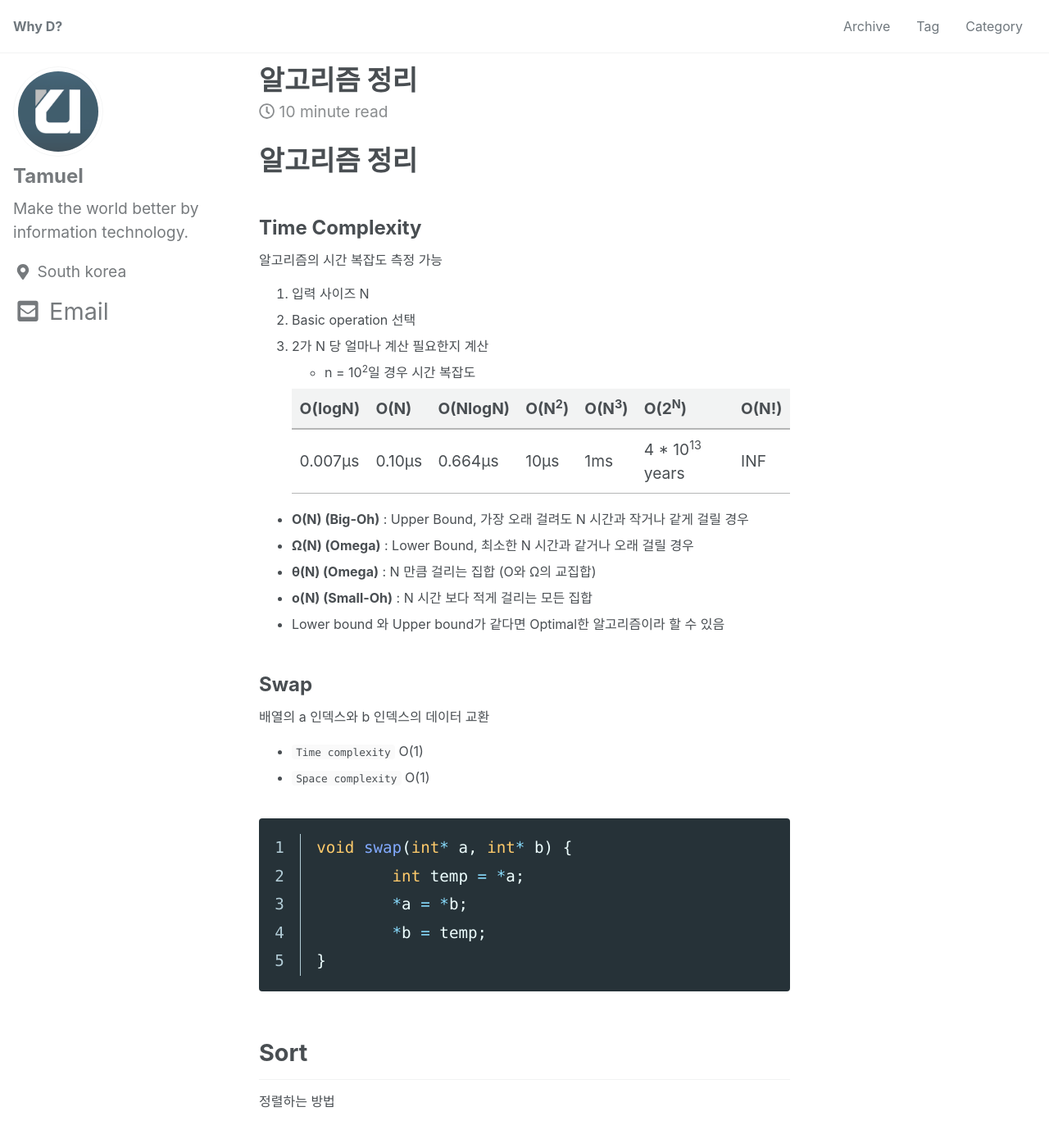
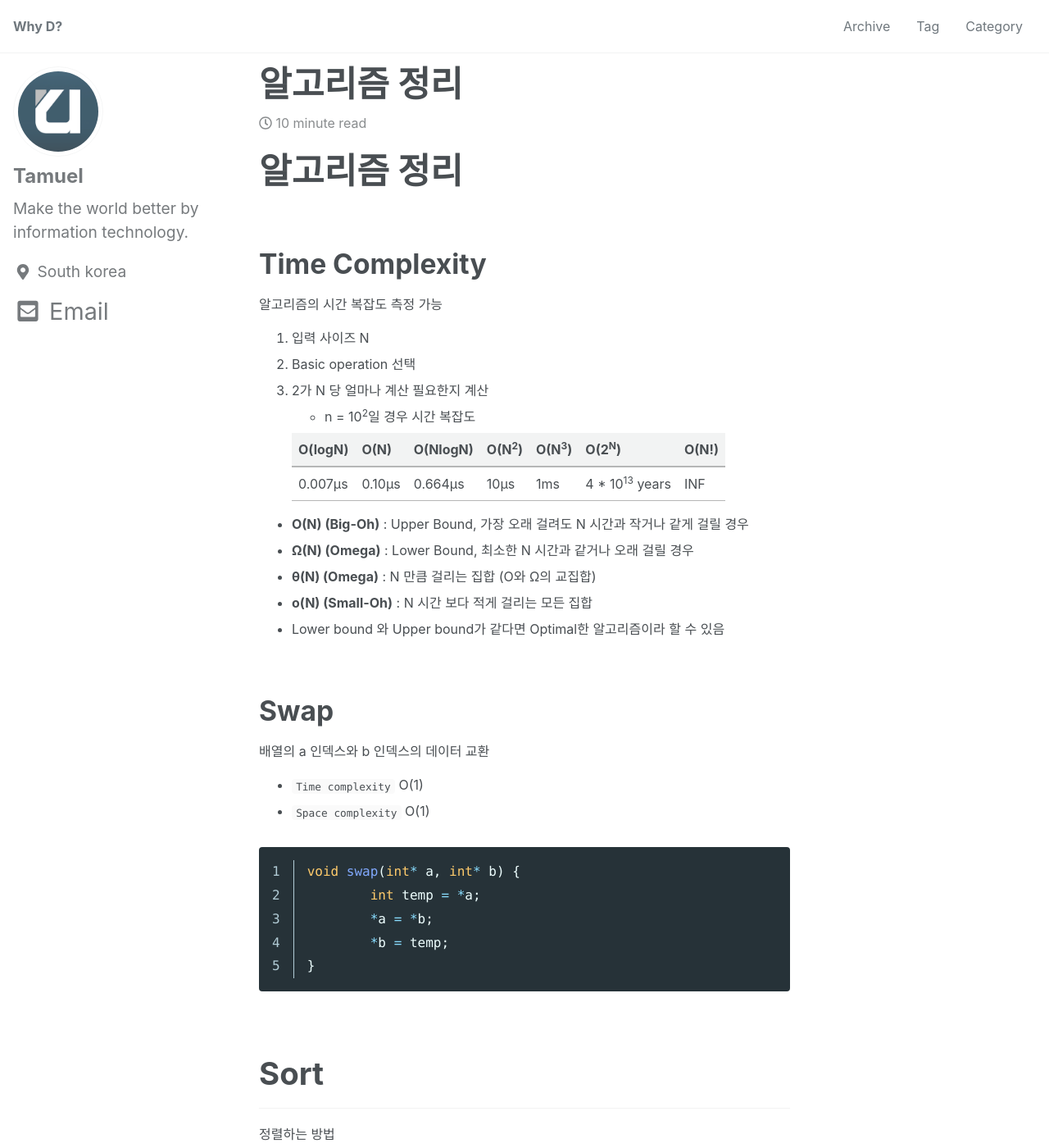
Before and after one commit to Tamuel/tamuel.github.io, a Jekyll site: the page built from _posts/2019-02-26-알고리즘-정리.md, in a window 1280 px wide and 1400 px high. Shown: the whole window at 82% size. Built offline with Jekyll 4.4.1, drawn with Linux system fonts in a browser that asks for light colours; cached includes are drawn as plain includes; some of the changed text lies outside the part shown.

Commit message:
Update blog

```diff
--- a/_sass/minimal-mistakes/_archive.scss
+++ b/_sass/minimal-mistakes/_archive.scss
@@ -65,7 +65,7 @@
 
 .archive__item-excerpt {
   margin-top: 0;
-  font-size: $type-size-6;
+  font-size: $type-size-8;
 
   & + p {
     text-indent: 0;
@@ -202,7 +202,7 @@
 
     @include breakpoint($medium) {
       display: block;
-      font-size: $type-size-6;
+      font-size: $type-size-8;
     }
   }
 
--- a/_sass/minimal-mistakes/_base.scss
+++ b/_sass/minimal-mistakes/_base.scss
@@ -35,23 +35,23 @@ h6 {
 
 h1 {
   margin-top: 0;
+  font-size: $type-size-1;
+}
+
+h2 {
+  font-size: $type-size-2;
+}
+
+h3 {
   font-size: $type-size-3;
 }
 
-h2 {
+h4 {
   font-size: $type-size-4;
 }
 
-h3 {
+h5 {
   font-size: $type-size-5;
-}
-
-h4 {
-  font-size: $type-size-6;
-}
-
-h5 {
-  font-size: $type-size-6;
 }
 
 h6 {
--- a/_sass/minimal-mistakes/_forms.scss
+++ b/_sass/minimal-mistakes/_forms.scss
@@ -63,7 +63,7 @@ label {
   cursor: pointer;
 
   small {
-    font-size: $type-size-6;
+    font-size: $type-size-8;
   }
 
   input,
@@ -379,7 +379,7 @@ select:focus {
   margin-bottom: 20px;
   padding: 8px 20px;
   display: inline-block;
-  font-size: $type-size-6;
+  font-size: $type-size-8;
   background-color: #fff;
   color: #000;
   border-width: 2px !important;
--- a/_sass/minimal-mistakes/_page.scss
+++ b/_sass/minimal-mistakes/_page.scss
@@ -110,11 +110,11 @@
   dd {
     margin-left: 1em;
     font-family: $sans-serif;
-    font-size: $type-size-6;
+    font-size: $type-size-8;
   }
 
   .small {
-    font-size: $type-size-6;
+    font-size: $type-size-8;
   }
 
   /* blockquote citations */
@@ -237,7 +237,7 @@
 
 .page__share-title {
   margin-bottom: 10px;
-  font-size: $type-size-6;
+  font-size: $type-size-8;
   text-transform: uppercase;
 }
 
@@ -249,7 +249,7 @@
   margin-top: 2em;
   color: $muted-text-color;
   font-family: $sans-serif;
-  font-size: $type-size-6;
+  font-size: $type-size-8;
 
   p {
     margin: 0;
@@ -262,7 +262,7 @@
 
 .page__meta-title {
   margin-bottom: 10px;
-  font-size: $type-size-6;
+  font-size: $type-size-8;
   text-transform: uppercase;
 }
 
@@ -379,7 +379,7 @@
   margin-top: 2rem;
   margin-bottom: 10px;
   padding-top: 2rem;
-  font-size: $type-size-6;
+  font-size: $type-size-8;
   border-top: 1px solid $border-color;
   text-transform: uppercase;
 }
@@ -489,7 +489,7 @@
 
 .page__related-title {
   margin-bottom: 10px;
-  font-size: $type-size-6;
+  font-size: $type-size-8;
   text-transform: uppercase;
 }
 
--- a/_sass/minimal-mistakes/_syntax.scss
+++ b/_sass/minimal-mistakes/_syntax.scss
@@ -9,7 +9,7 @@ figure.highlight {
   background: $base00;
   color: $base05;
   font-family: $monospace;
-  font-size: $type-size-6;
+  font-size: $type-size-8;
   line-height: 1.8;
   border-radius: $border-radius;
 
--- a/_sass/minimal-mistakes/_tables.scss
+++ b/_sass/minimal-mistakes/_tables.scss
@@ -7,7 +7,7 @@ table {
   margin-bottom: 1em;
   width: 100%;
   font-family: $global-font-family;
-  font-size: $type-size-6;
+  font-size: $type-size-8;
   border-collapse: collapse;
   overflow-x: auto;
 
```
